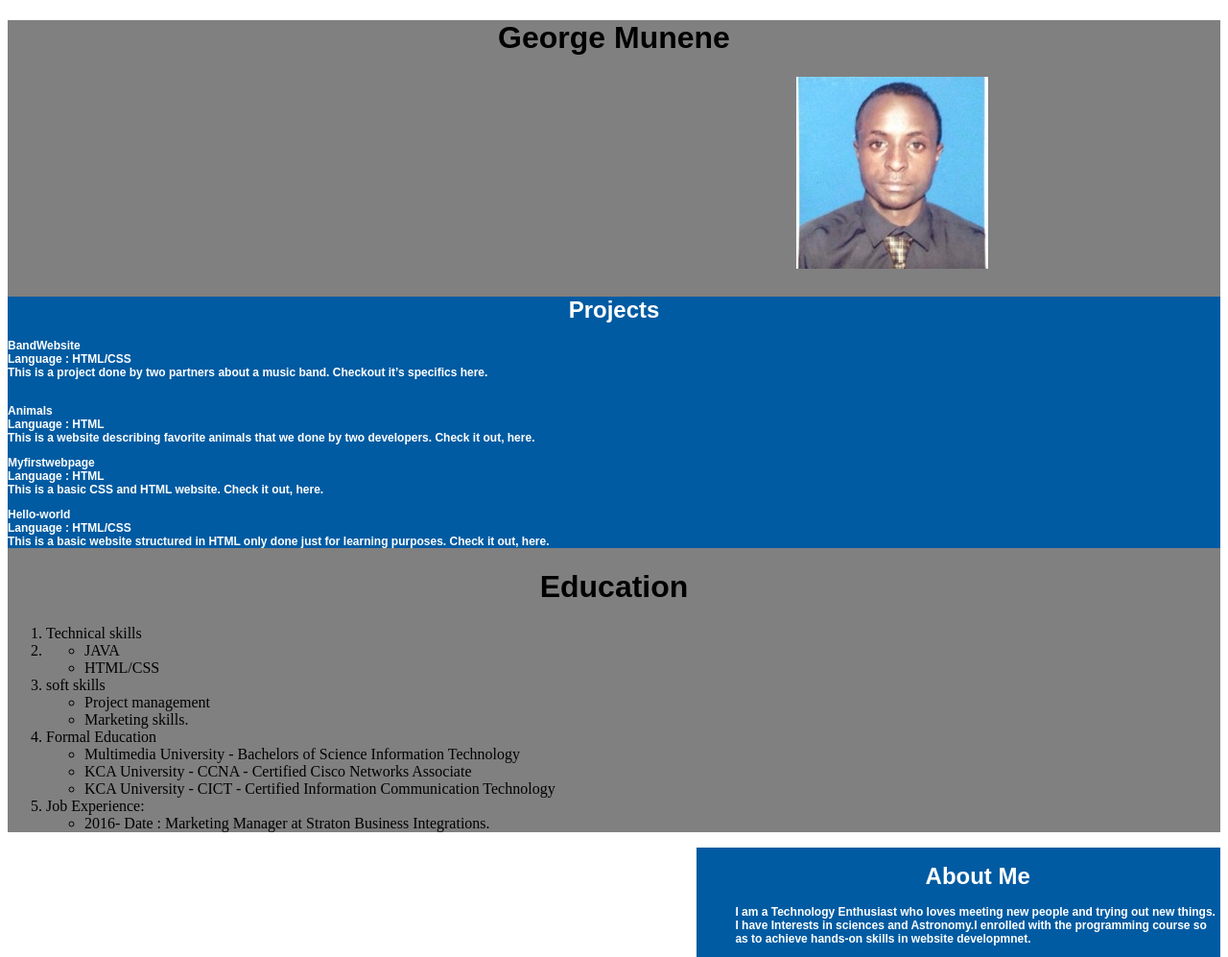
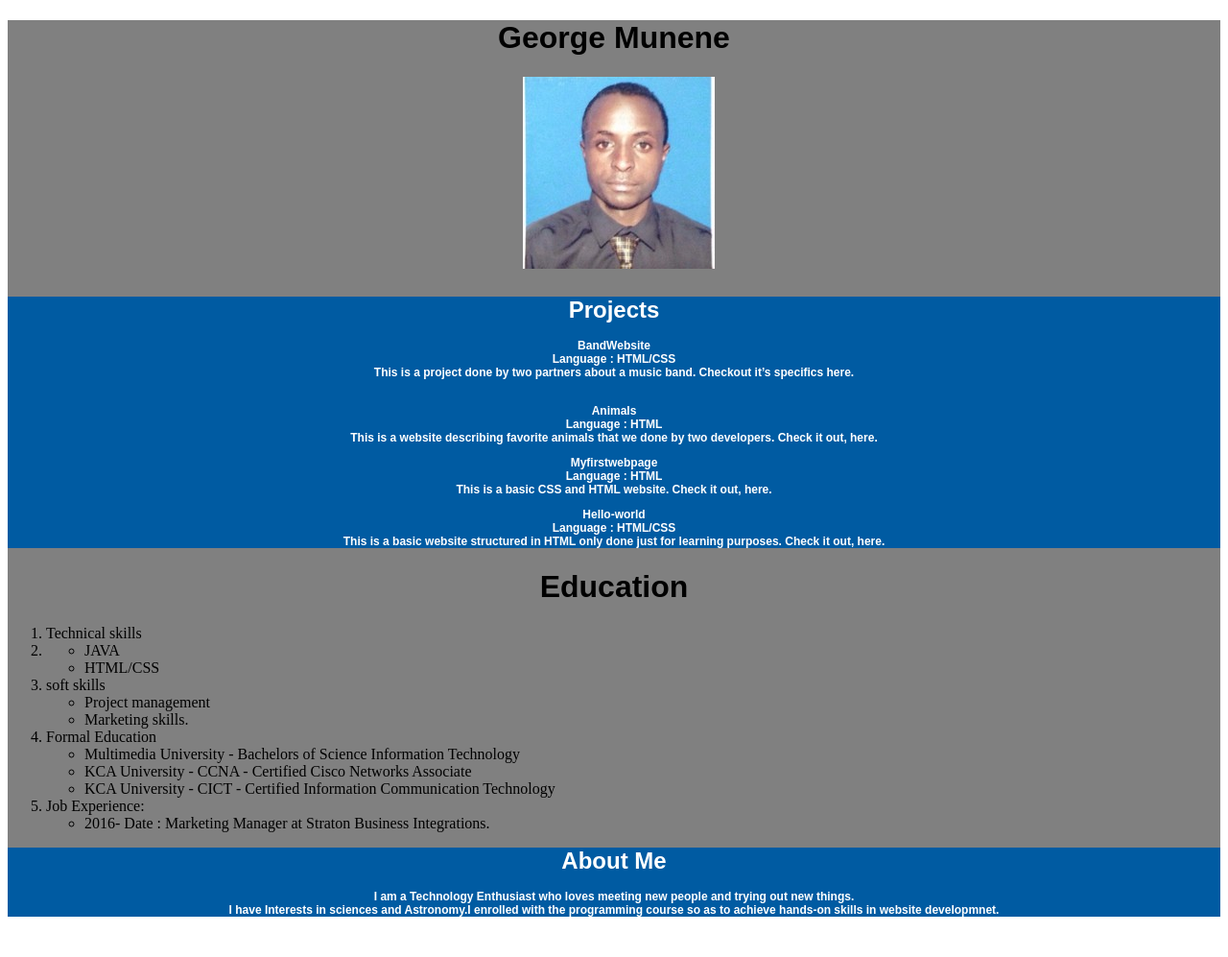
Before and after one commit to georgemunene/myportfolio, a plain HTML site: page index.html in a window 1280 px wide. Shown: the whole page at 96% size. After the commit the page ends 967 px from the top, so only its background shows below. Drawn offline with Linux system fonts and the light colour scheme.

Commit message:
restructure paragraphs styling to alighn text to centre

```diff
--- a/css/styles.css
+++ b/css/styles.css
@@ -1,3 +1,7 @@
+p {
+  text-align: center;
+}
+
 h1 {
   text-align: center;
   font-family: sans-serif;
@@ -6,7 +10,7 @@ h1 {
 .profilepic {
   float: center;
   margin: 0 auto;
-  padding-left: 580px;
+  padding-left: 10px;
 
 
 
@@ -45,7 +49,7 @@ h1 {
 
   }
 
-.bottom-panel {
+.contacts {
   width: 40%;
   height: 100%;
   margin: 0 auto;
@@ -58,8 +62,8 @@ h1 {
   float: right;
   }
 
-  .contacts {
-    width: 40%;
+  .bottom-panel {
+    width: 100%;
     height: 100%;
     margin: 0 auto;
     background-color: #005ba2;
@@ -67,6 +71,6 @@ h1 {
     font-family: sans-serif;
     font-size: 12px;
     font-weight: 900;
-    padding-left: 40px;
-    float: right;
+
+
     }
```
